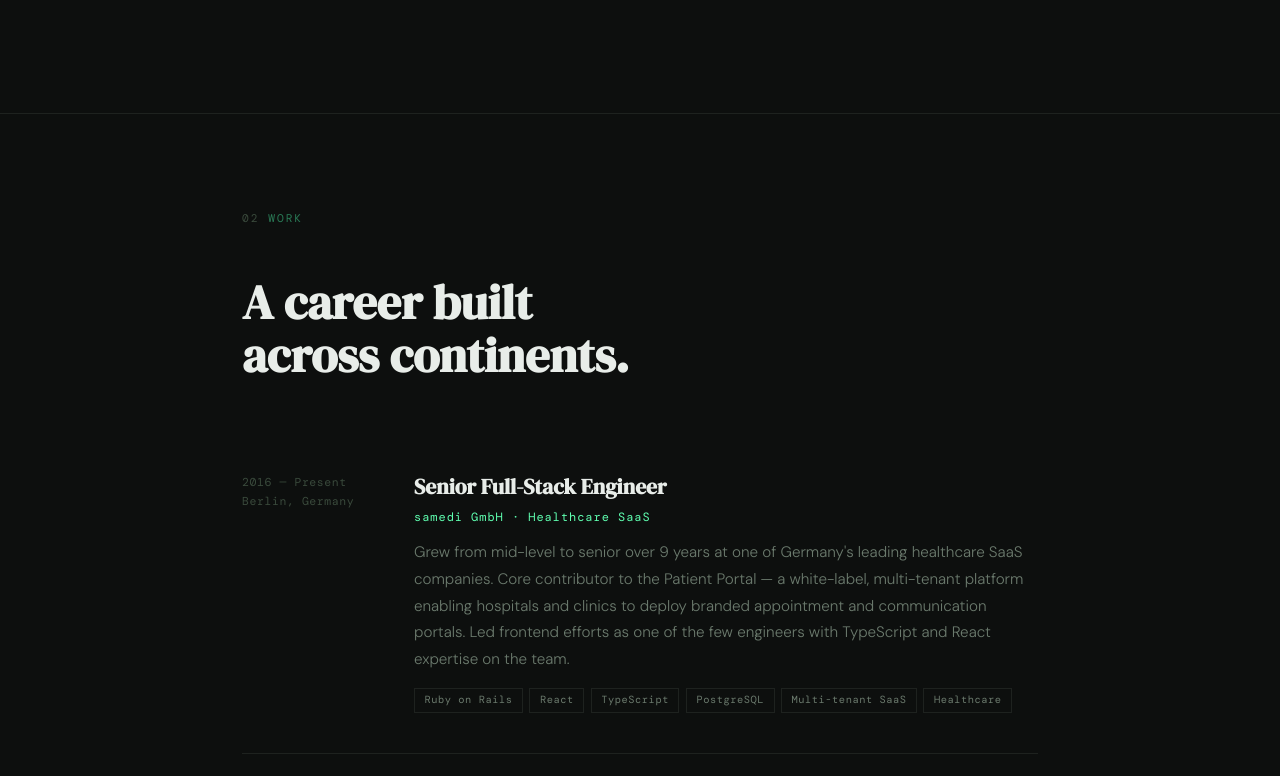
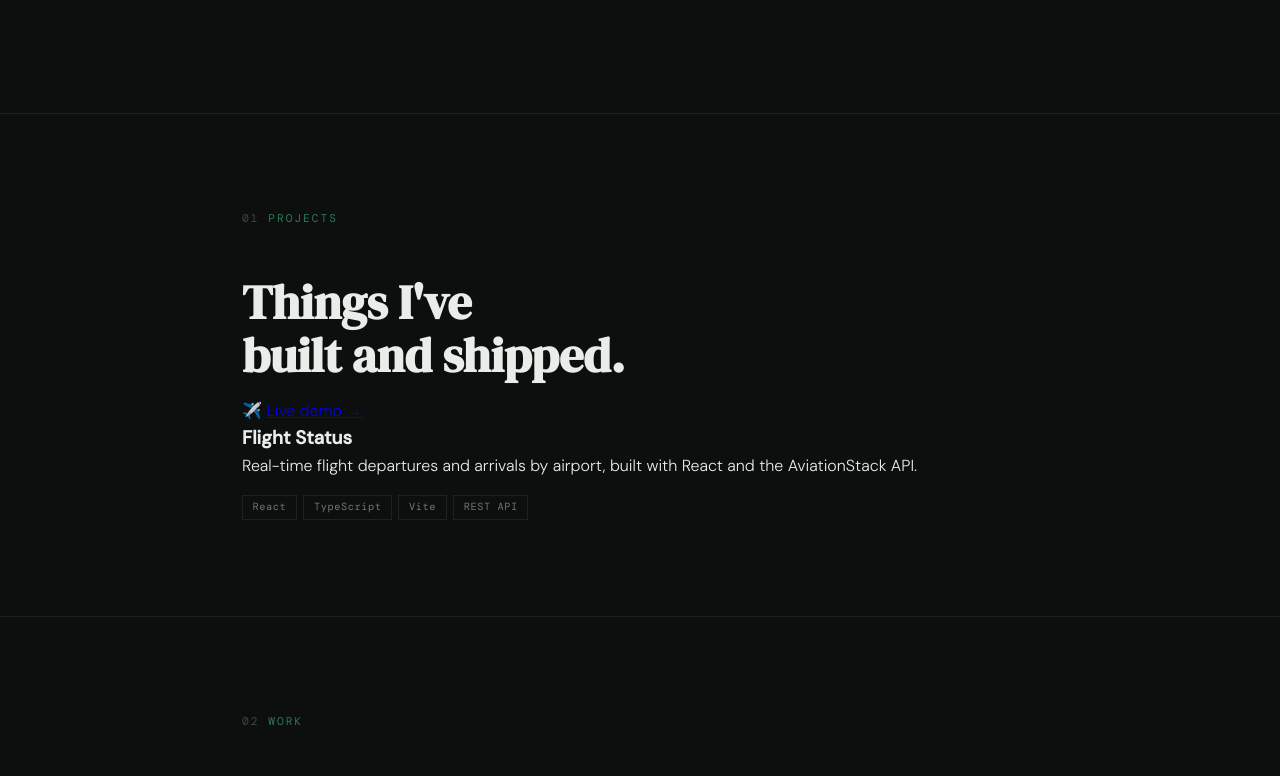
Before and after one commit to jorgeortega/jorgeortega.github.io, a plain HTML site: page index.html in a window 1280 px wide. Shown: the part 1649-2425 px from the top of the page. Drawn offline with nearby package versions, Linux system fonts and the light colour scheme; a web font is replaced by a local one.

Commit message:
Add projects section with Flight Status project card
Added a new projects section with a project card for 'Flight Status'.

```diff
--- a/index.html
+++ b/index.html
@@ -16,6 +16,7 @@
       <span class="nav-logo">jorge.ortega</span>
       <ul class="nav-links">
         <li><a href="#about">About</a></li>
+        <li><a href="#projects">Projects</a></li>
         <li><a href="#work">Work</a></li>
         <li><a href="#stack">Stack</a></li>
         <li><a href="#contact">Contact</a></li>
@@ -82,6 +83,36 @@
               <div class="stat-label">Countries — Costa Rica · USA · Germany</div>
             </div>
           </div>
+        </div>
+      </div>
+    </section>
+
+    <!-- PROJECTS -->
+    <section id="projects">
+      <div class="container">
+        <p class="section-label">Projects</p>
+        <h2>Things I've<br>built and shipped.</h2>
+        <div class="projects-grid">
+
+          <div class="project-card">
+            <div class="project-card-header">
+              <span class="project-icon">✈️</span>
+              <a href="https://flight-status-kappa.vercel.app/" target="_blank" class="project-link">
+                Live demo →
+              </a>
+            </div>
+            <h3 class="project-title">Flight Status</h3>
+            <p class="project-desc">
+              Real-time flight departures and arrivals by airport, built with React and the AviationStack API.
+            </p>
+            <div class="timeline-tags">
+              <span class="tag">React</span>
+              <span class="tag">TypeScript</span>
+              <span class="tag">Vite</span>
+              <span class="tag">REST API</span>
+            </div>
+          </div>
+
         </div>
       </div>
     </section>
```
